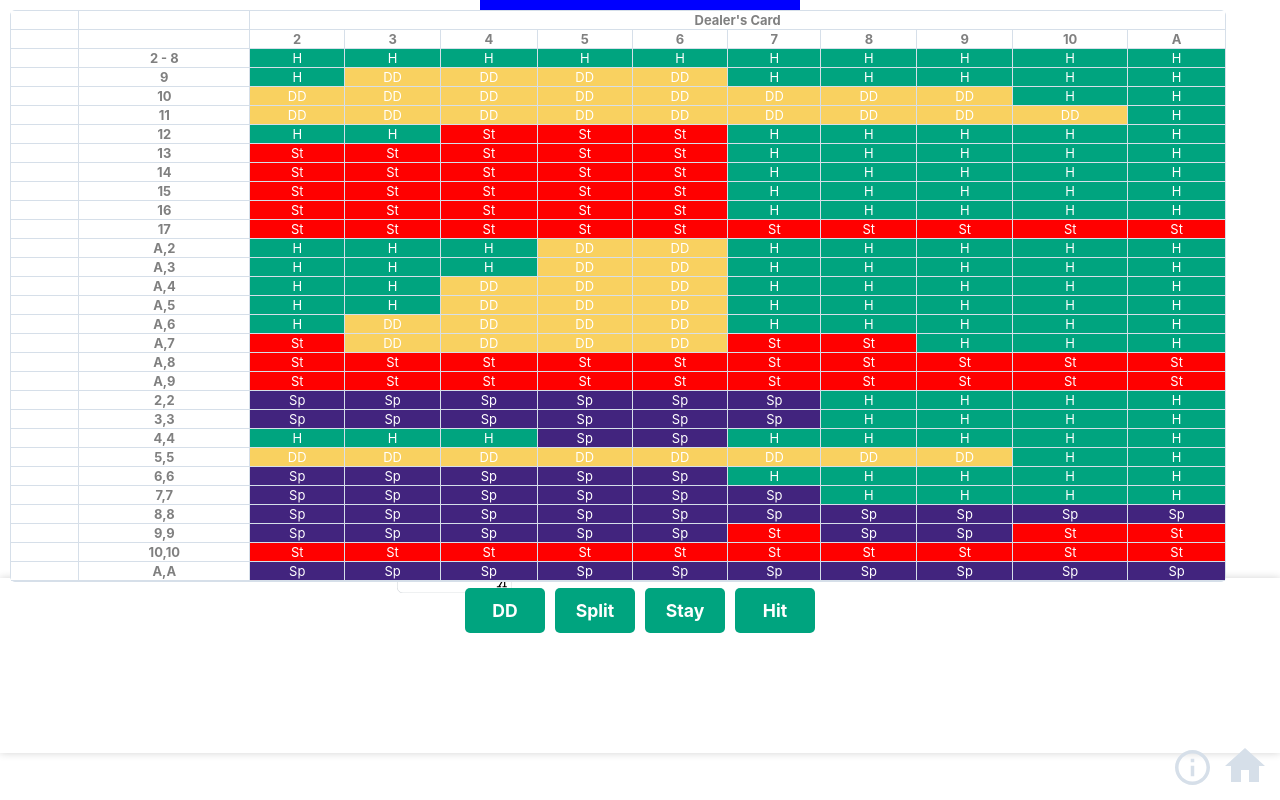
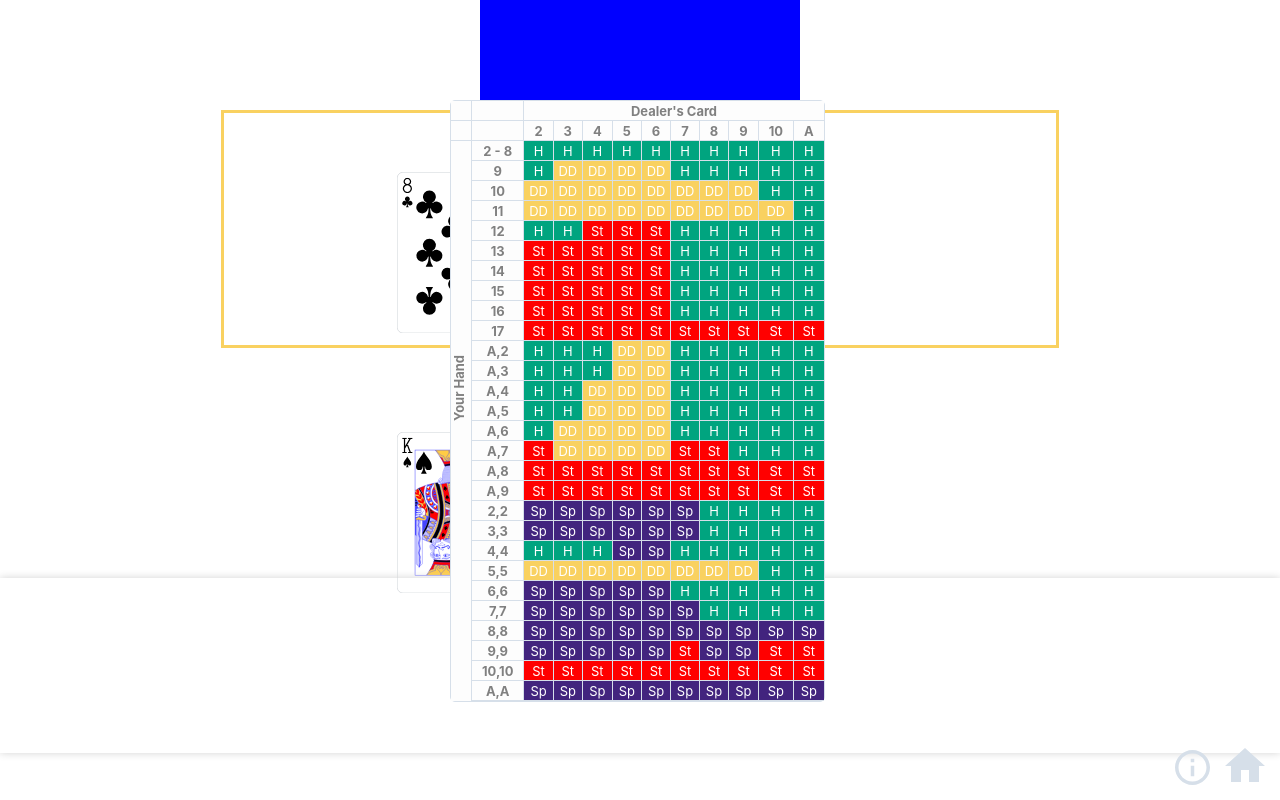
Before and after one commit to slslsls/jumpingjacks, a React (Create React App) app: page /blackjack in a window 1280 px wide. Built offline with nearby package versions, Linux system fonts and the light colour scheme.

Commit message:
add grid toggle

```diff
--- a/src/components/BlackjackContainer.css
+++ b/src/components/BlackjackContainer.css
@@ -187,3 +187,18 @@ html, body {
 .home-button-container {
   margin-top: 100px;
 }
+
+.grid {
+  left: 10px;
+  top: 100px;
+  position: fixed;
+  -webkit-transition:all .5s ease;
+     -moz-transition:all .5s ease;
+      -ms-transition:all .5s ease;
+       -o-transition:all .5s ease;
+          transition:all .5s ease;
+}
+
+.grid-offscreen {
+  left: 450px;
+}
--- a/src/components/BlackjackContainer.js
+++ b/src/components/BlackjackContainer.js
@@ -14,7 +14,8 @@ class BlackjackContainer extends React.Component {
     cardsDealtStage: 'cards-pre-deal',
     instantTransition: false,
     correctAnswers: 0,
-    totalAnswers: 0
+    totalAnswers: 0,
+    showGrid: false
   };
 
   componentDidMount = () => {
@@ -98,6 +99,12 @@ class BlackjackContainer extends React.Component {
     return `${this.state.correctAnswers}/${this.state.totalAnswers} (${Math.round((this.state.correctAnswers/this.state.totalAnswers) * 100)}%)`
   }
 
+  toggleGrid = () => {
+    this.setState({
+      showGrid: !this.state.showGrid
+    });
+  }
+
   render() {
     return (
       <div onClick={this.dealAgain}>
@@ -143,13 +150,13 @@ class BlackjackContainer extends React.Component {
             }>{this.getScore()}</span> Tap anywhere to deal again!
             </div>
         </div>
-        <Link to="/" className="info-button-container">
-          <InfoButton className="info-button" />
-        </Link>
+        <InfoButton className="info-button" onClick={this.toggleGrid} />
         <Link to="/" className="home-button-container">
           <HomeButton className="home-button" />
         </Link>
-        <Grid />
+        <div className={`${this.state.showGrid ? '' : 'grid-offscreen'} grid`}>
+          <Grid />
+        </div>
       </div>
     )
   }
--- a/src/components/Grid.css
+++ b/src/components/Grid.css
@@ -2,22 +2,21 @@ table {
   border: 1px solid #D6DFE9;
   border-radius: 5px;
   background-color: white;
-  left: 10px;
-  top: 10px;
   width: 95%;
-  position: fixed;
   border-collapse: separate;
   border-spacing: 0;
 }
 
 tr, td, th {
-  background-color: white;
+  background-color: #FDFDFD;
   color: gray;
   font-size: .9em;
   border-right: 1px solid #D6DFE9;
   border-bottom: 1px solid #D6DFE9;
   padding-left: 10px;
   padding-right: 10px;
+  padding-top: 1.5px;
+  padding-bottom: 1.5px;
 }
 
 td {
@@ -48,3 +47,20 @@ th:last-child, td:last-child {
   background-color: #42247e;
   color: white;
 }
+
+.no-top-border {
+  border-top: none;
+  border-bottom: none;
+}
+
+.your-hand-cell {
+  overflow: visible;
+}
+
+.your-hand-text {
+  position: absolute;
+  left: -24px;
+  top: 280px;
+  transform: rotate(-90deg);
+  color: gray;
+}
--- a/src/components/Grid.js
+++ b/src/components/Grid.js
@@ -43,28 +43,30 @@ class Grid extends React.Component {
   render() {
     return (
       <table>
+        <tbody>
           <tr>
             <th></th>
             <th></th>
-          <th colspan="10">Dealer's Card</th>
+            <th colSpan="10">Dealer's Card</th>
           </tr>
           <tr>
+            <th className="your-hand-cell"><div className="your-hand-text">Your Hand</div></th>
             <th></th>
-          <th></th>
-          {dealerCards.map(c => <th>{c}</th>)}
+            {dealerCards.map((c, idx) => <th key={idx}>{c}</th>)}
           </tr>
           <tr>
-          <td></td>
+            <td className="no-top-border"></td>
             <th>2 - 8</th>
-          {firstUserHandActions.map(h => <td className={actionClasses[h]}>{h}</td>)}
+            {firstUserHandActions.map((h, idx) => <td key={idx} className={actionClasses[h]}>{h}</td>)}
           </tr>
-        {Object.keys(userHandActions).map(h =>
-          <tr>
-            <td></td>
+          {Object.keys(userHandActions).map((h, idx) =>
+            <tr key={idx}>
+              <td className="no-top-border"></td>
               <th>{h}</th>
-            {userHandActions[h].map(h => <td className={actionClasses[h]}>{h}</td>)}
+              {userHandActions[h].map((h, idx) => <td  key={idx} className={actionClasses[h]}>{h}</td>)}
             </tr>
           )}
+        </tbody>
       </table>
     );
   }
--- a/src/components/HoldemContainer.js
+++ b/src/components/HoldemContainer.js
@@ -1,6 +1,5 @@
 import React from 'react';
 import { ReactComponent as HomeButton } from '../assets/homebutton.svg';
-import { ReactComponent as DownCard } from '../assets/downcard.svg';
 import ScenarioUtils from '../utils/holdem/scenarioUtils';
 import Result from './Result';
 import { Link } from "react-router-dom";
```
Lines whose indentation alone changed are shown as unchanged.
